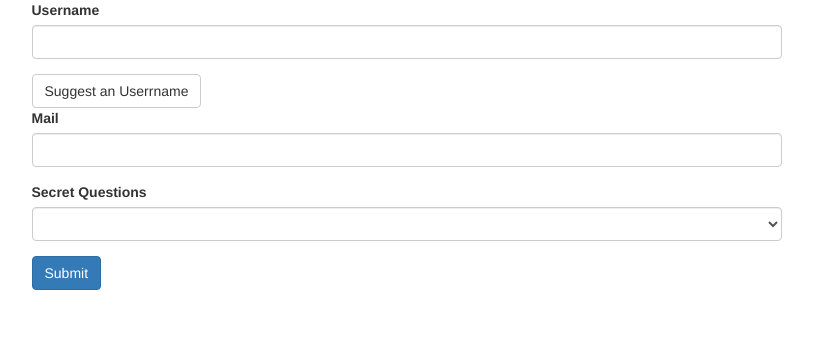
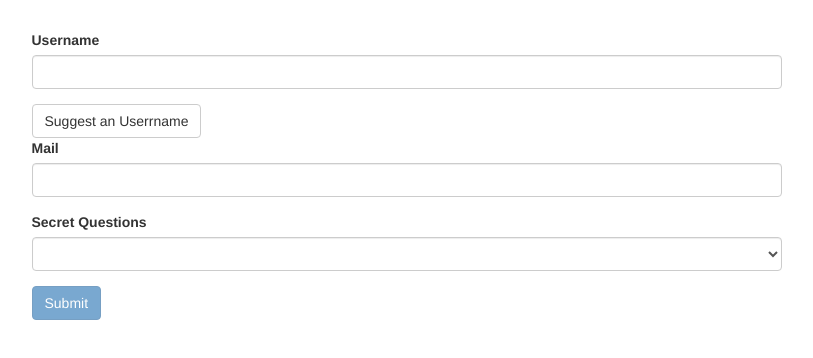
Before and after one commit to ng1v4n85/forms, an Angular app: page / in a window 1280 px wide. Shown: the top 358 px of the page, without its empty margins (136-949 px from the left). Built offline with nearby package versions, Linux system fonts and the light colour scheme.

Commit message:
TD_ Using the Form State

```diff
--- a/src/app/app.component.css
+++ b/src/app/app.component.css
@@ -0,0 +1,7 @@
+.container {
+    margin-top: 30px;
+}
+
+input.ng-invalid.ng-touched {
+    border: 1px solid red;
+}
--- a/src/app/app.component.html
+++ b/src/app/app.component.html
@@ -37,7 +37,10 @@
             <option value="teacher">Your first teacher?</option>
           </select>
         </div>
-        <button class="btn btn-primary" type="submit">Submit</button>
+        <button
+          class="btn btn-primary"
+          type="submit"
+          [disabled]="!f.valid">Submit</button>
       </form>
     </div>
   </div>
```
